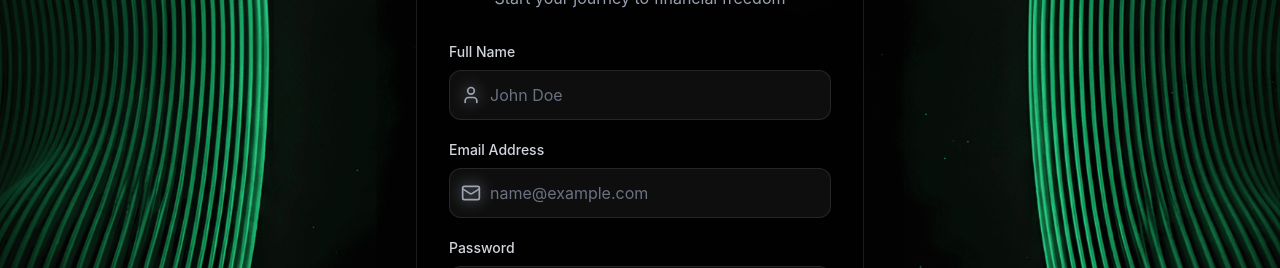
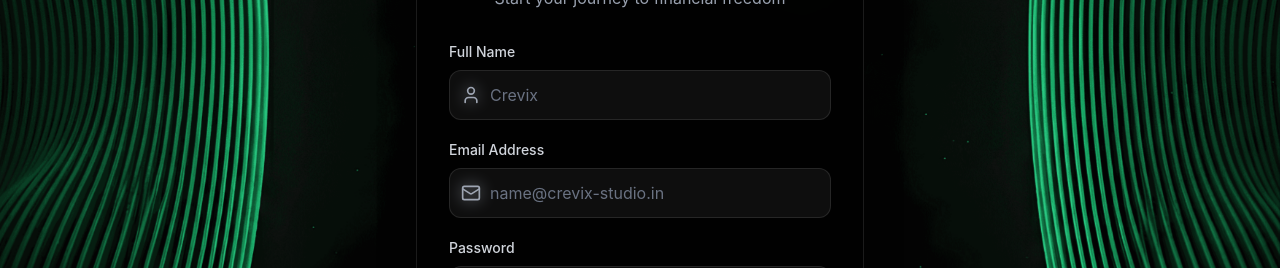
Before and after one commit to YashGoyal06/Aureon, a React (Vite) app in the folder frontend/: page /onboarding/signup in a window 1280 px wide. Shown: the part 287-555 px from the top of the page. Built offline with nearby package versions, Linux system fonts and the light colour scheme; no server answers.

Commit message:
Minor placeholder changes

```diff
--- a/frontend/src/pages/onboarding/SignupPage.jsx
+++ b/frontend/src/pages/onboarding/SignupPage.jsx
@@ -95,7 +95,7 @@ const SignUpPage = () => {
               </div>
               <h2 className="text-3xl font-bold text-white mb-4">Signup Successful!</h2>
               <p className="text-gray-300 mb-8">
-                Your account has been created. <br/>
+                Your account has been created. <br />
                 Redirecting you to the login page...
               </p>
               <div className="flex justify-center">
@@ -133,7 +133,7 @@ const SignUpPage = () => {
                       name="fullName"
                       value={formData.fullName}
                       onChange={handleChange}
-                      placeholder="John Doe"
+                      placeholder="Crevix"
                       required
                       className="w-full pl-10 pr-4 py-3 bg-white/5 border border-white/10 text-white placeholder-gray-500 rounded-xl focus:ring-2 focus:ring-emerald-500 focus:border-transparent outline-none transition-all duration-300 backdrop-blur-sm hover:bg-white/10 focus:scale-[1.02]"
                     />
@@ -149,7 +149,7 @@ const SignUpPage = () => {
                       name="email"
                       value={formData.email}
                       onChange={handleChange}
-                      placeholder="name@example.com"
+                      placeholder="name@crevix-studio.in"
                       required
                       className="w-full pl-10 pr-4 py-3 bg-white/5 border border-white/10 text-white placeholder-gray-500 rounded-xl focus:ring-2 focus:ring-emerald-500 focus:border-transparent outline-none transition-all duration-300 backdrop-blur-sm hover:bg-white/10 focus:scale-[1.02]"
                     />
```
